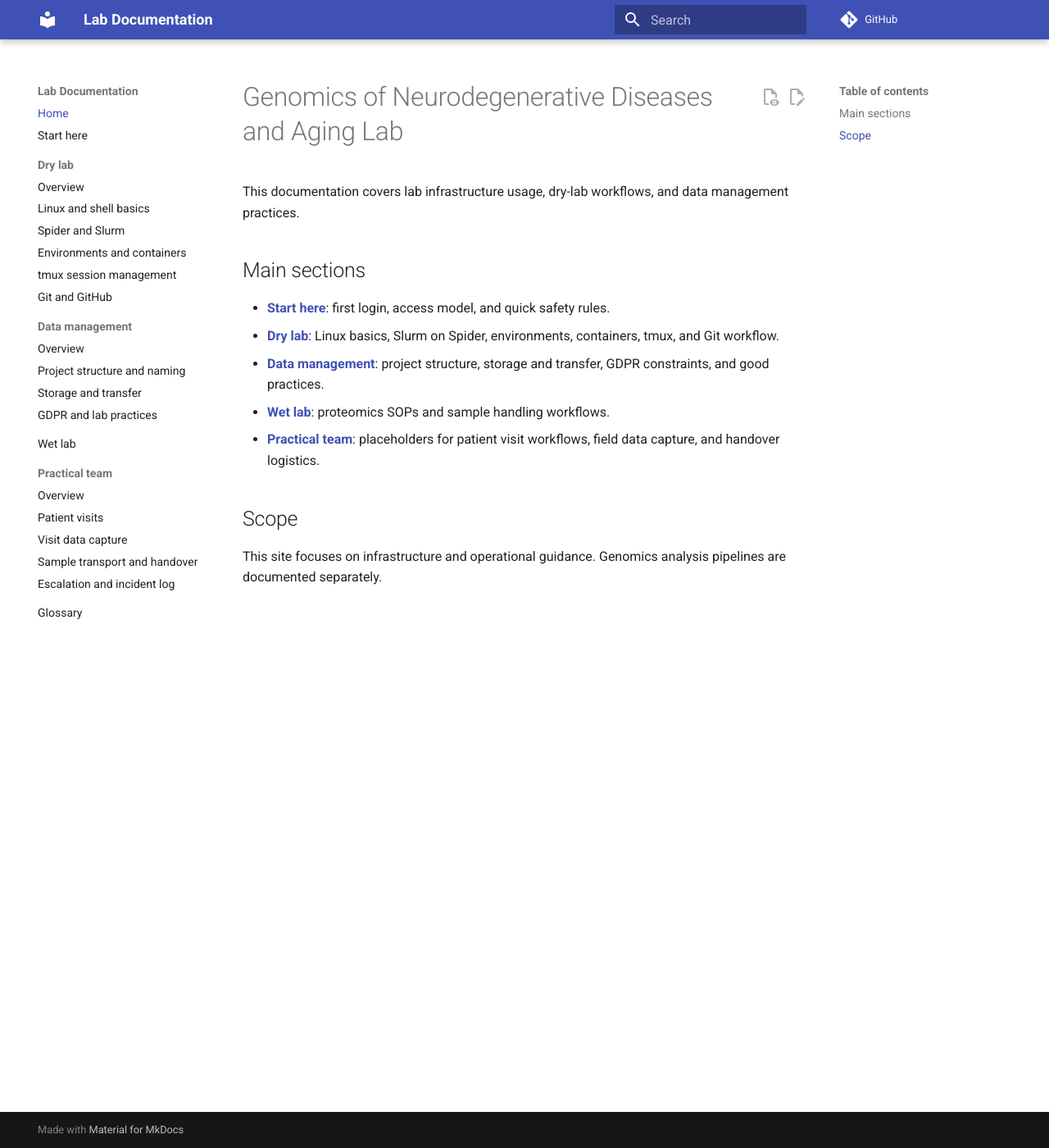
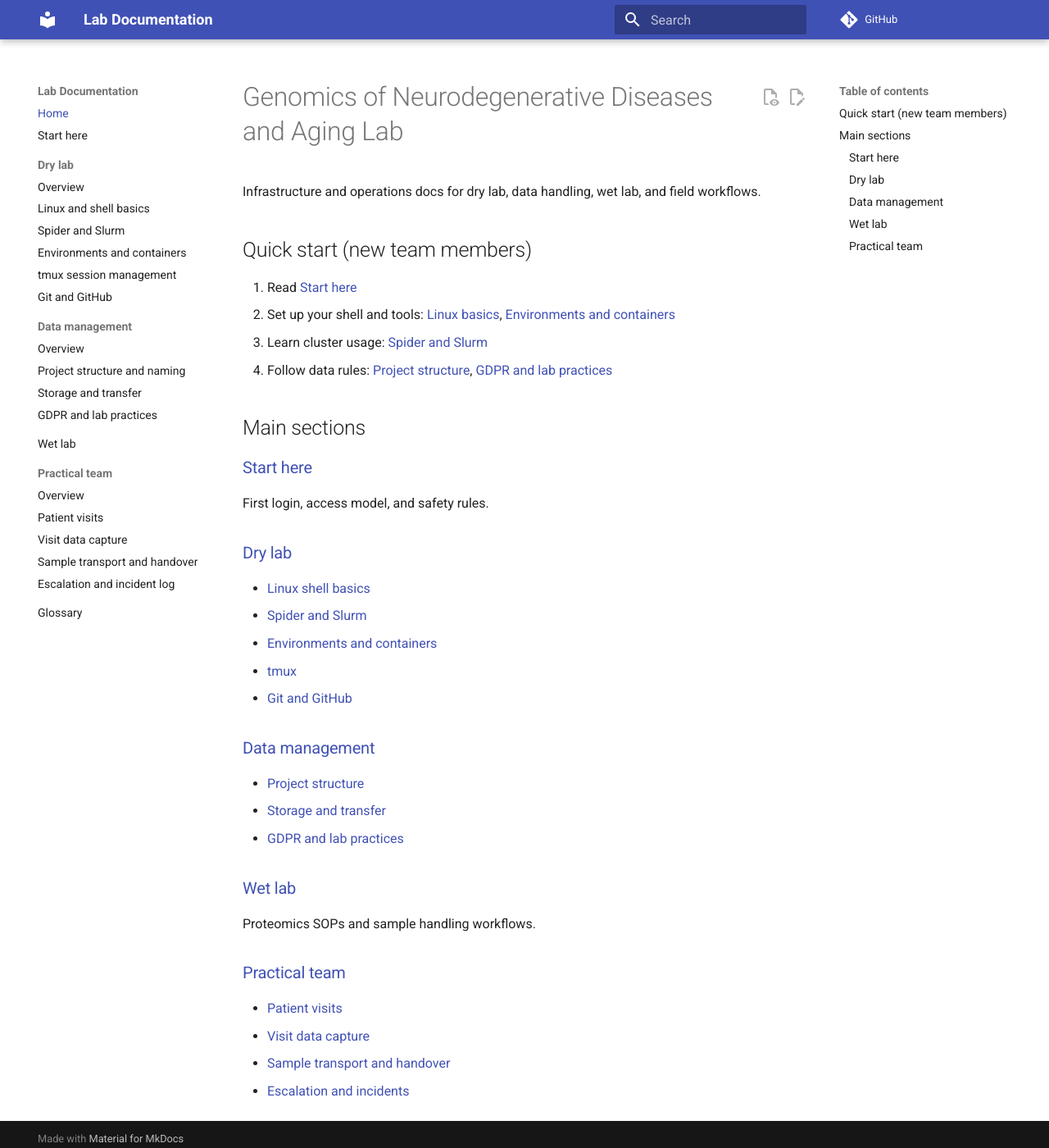
Before and after one commit to holstegelab/lab-docs, an MkDocs documentation site: the page built from docs/index.md, in a window 1280 px wide and 1400 px high. Shown: the whole window at 82% size. Built offline with MkDocs 1.6.1 and Material for MkDocs 9.7.7, drawn with Linux system fonts in a browser that asks for light colours; comment, search, counter and statistics services are not loaded.

Commit message:
add links

```diff
--- a/docs/index.md
+++ b/docs/index.md
@@ -1,16 +1,36 @@
 # Genomics of Neurodegenerative Diseases and Aging Lab
 
-This documentation covers lab infrastructure usage, dry-lab workflows, and data management practices.
+Infrastructure and operations docs for dry lab, data handling, wet lab, and field workflows.
+
+## Quick start (new team members)
+
+1. Read [Start here](start-here.md)
+2. Set up your shell and tools: [Linux basics](dry/linux-shell-basics.md), [Environments and containers](dry/environments-and-containers.md)
+3. Learn cluster usage: [Spider and Slurm](dry/spider-and-slurm.md)
+4. Follow data rules: [Project structure](data/project-structure.md), [GDPR and lab practices](data/gdpr-and-lab-practices.md)
 
 ## Main sections
 
-- **[Start here](start-here.md)**: first login, access model, and quick safety rules.
-- **[Dry lab](dry-lab.md)**: Linux basics, Slurm on Spider, environments, containers, tmux, and Git workflow.
-- **[Data management](data-management.md)**: project structure, storage and transfer, GDPR constraints, and good practices.
-- **[Wet lab](wet-lab.md)**: proteomics SOPs and sample handling workflows.
-- **[Practical team](practical-team.md)**: placeholders for patient visit workflows, field data capture, and handover logistics.
+### [Start here](start-here.md)
+First login, access model, and safety rules.
 
-## Scope
+### [Dry lab](dry-lab.md)
+- [Linux shell basics](dry/linux-shell-basics.md)
+- [Spider and Slurm](dry/spider-and-slurm.md)
+- [Environments and containers](dry/environments-and-containers.md)
+- [tmux](dry/tmux.md)
+- [Git and GitHub](dry/git-and-github.md)
 
-This site focuses on infrastructure and operational guidance.
-Genomics analysis pipelines are documented separately.
+### [Data management](data-management.md)
+- [Project structure](data/project-structure.md)
+- [Storage and transfer](data/storage-and-transfer.md)
+- [GDPR and lab practices](data/gdpr-and-lab-practices.md)
+
+### [Wet lab](wet-lab.md)
+Proteomics SOPs and sample handling workflows.
+
+### [Practical team](practical-team.md)
+- [Patient visits](practical/patient-visits.md)
+- [Visit data capture](practical/visit-data-capture.md)
+- [Sample transport and handover](practical/sample-transport-and-handover.md)
+- [Escalation and incidents](practical/escalation-and-incidents.md)
```
